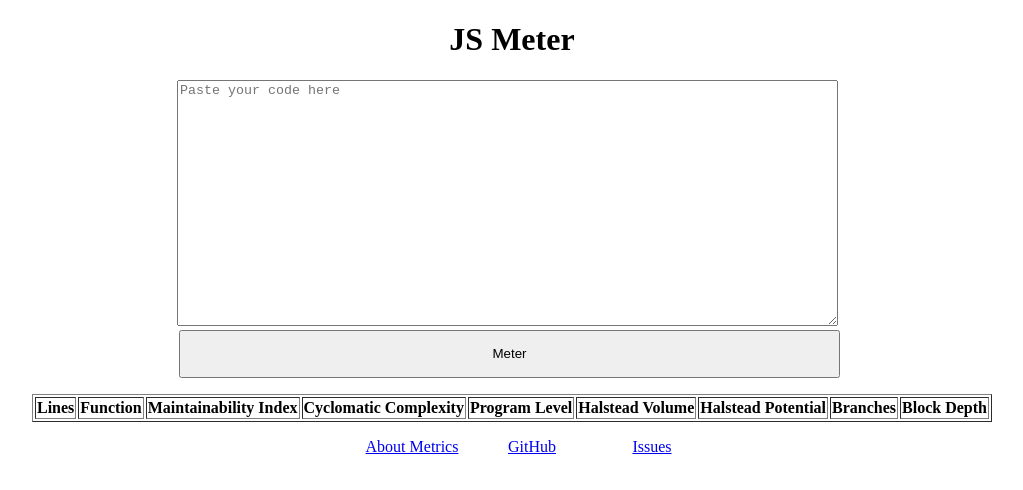
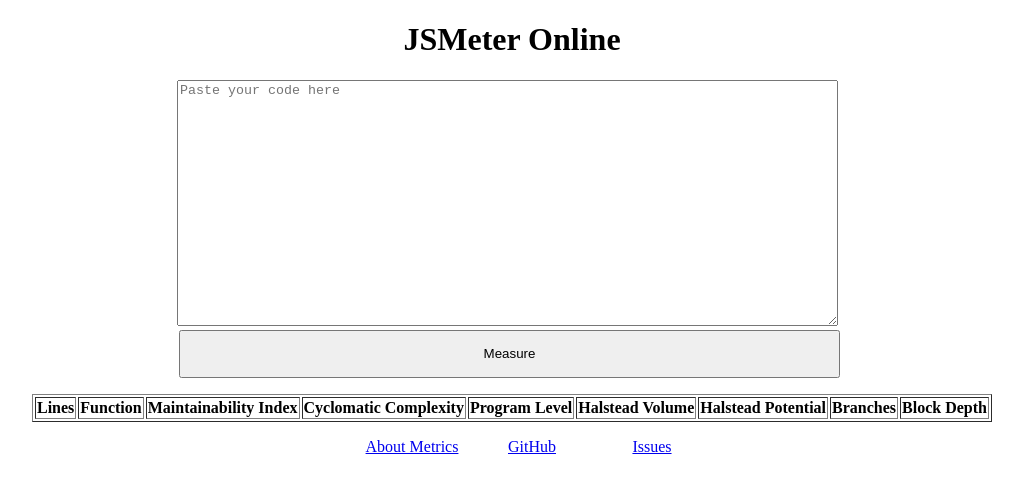
Before and after one commit to PhoSor/jsmeter-online, a website: page public/index.html in a window 1280 px wide. Shown: the whole page, without its empty margins (128-1151 px from the left). Drawn offline with Linux system fonts and the light colour scheme.

Commit message:
Add small SEO changes.

```diff
--- a/public/index.html
+++ b/public/index.html
@@ -2,9 +2,9 @@
 <html lang="en">
   <head>
     <meta charset="utf-8">
-    <meta name="description" content="JS Meter Online">
-    <meta name="keywords" content="meter,js,online,metrics">
-    <title>JS Meter</title>
+    <meta name="description" content="JSMeter Tool Online">
+    <meta name="keywords" content="jsmeter,online,metrics">
+    <title>JSMeter Online</title>
     <link rel="stylesheet" href="style.css">
     <script src="jsmeter/tokens.js"></script>
     <script src="jsmeter/parse.js"></script>
@@ -27,12 +27,12 @@
   </head>
   <body>
     <div class="container center">
-      <h1 class="title">JS Meter</h1>
+      <h1 class="title">JSMeter Online</h1>
       <div class="input center">
         <form action="GET">
           <textarea rows="16" class="source" cols="80" placeholder="Paste your code here"></textarea>
           <br />
-          <input type="button" class="check center" value="Meter"/>
+          <input type="button" class="check center" value="Measure"/>
         </form>
       </div> <!-- /input -->
       <div class="results center">
--- a/public/sitemap.xml
+++ b/public/sitemap.xml
@@ -7,6 +7,5 @@
 
 <url>
   <loc>http://jsmeter.herokuapp.com/</loc>
-  <lastmod>2013-02-27T06:29:32+00:00</lastmod>
 </url>
 </urlset>
```
